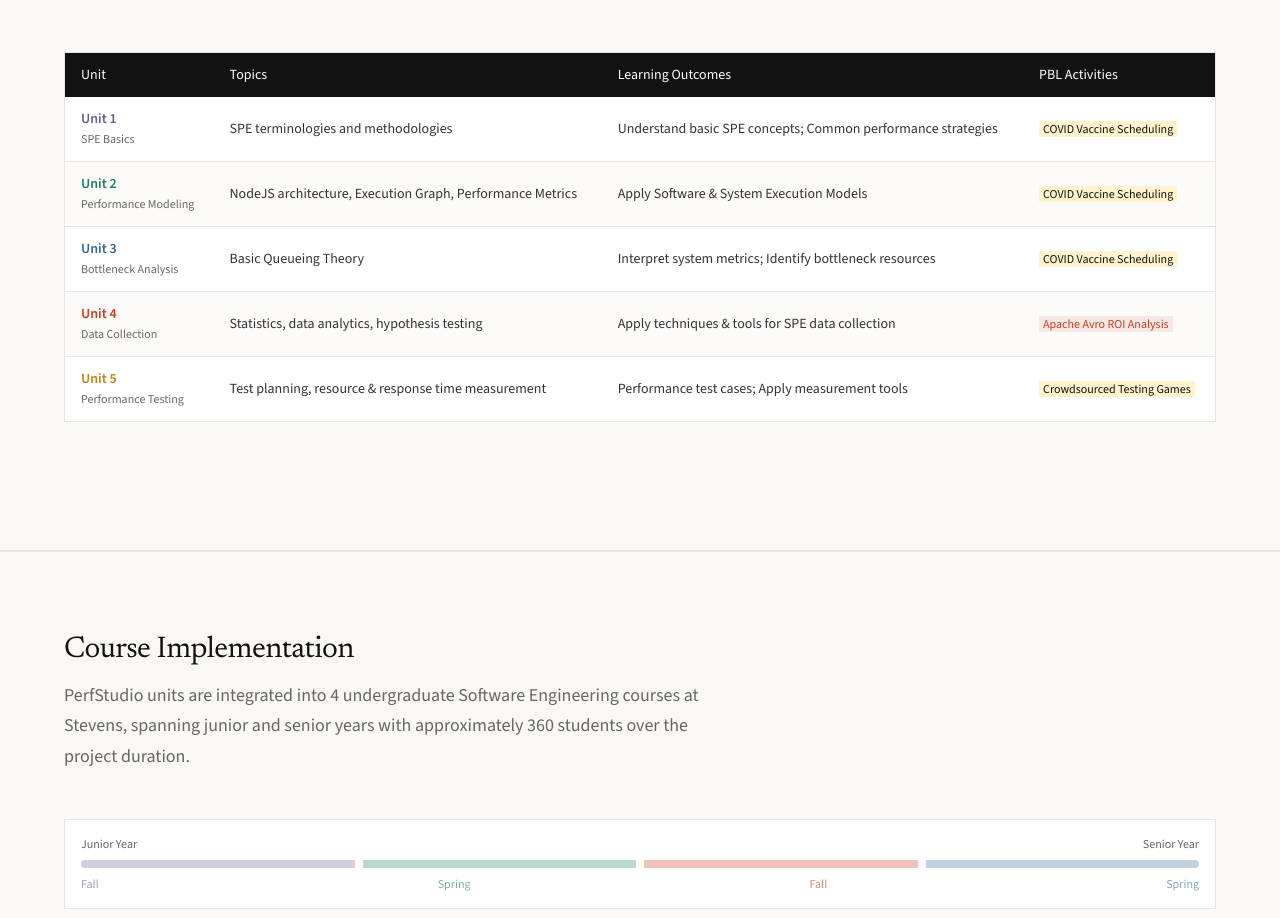
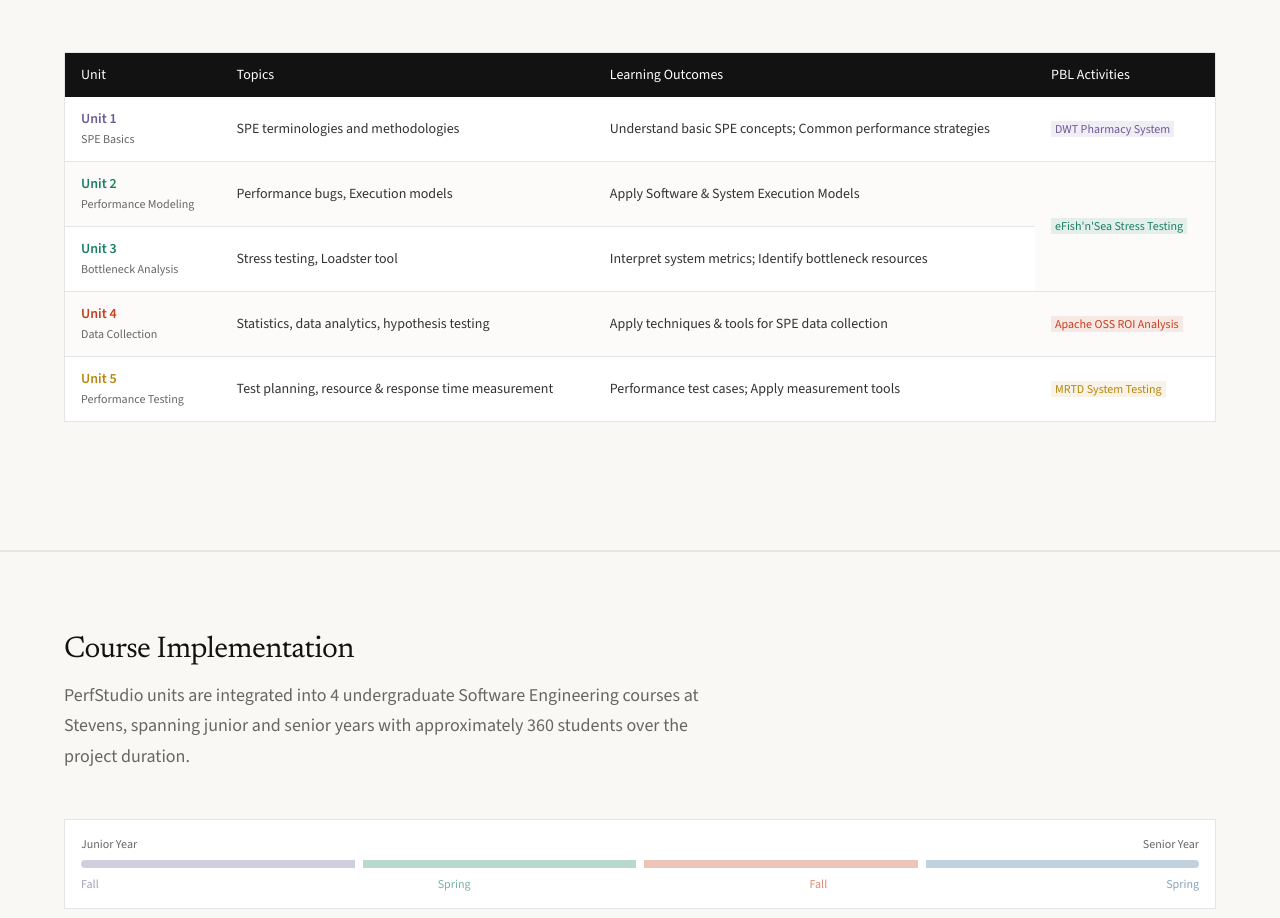
Before and after one commit to SIT-RiSE/NSF-perfstudio, a React (Vite) app: page /advisory-board in a window 1280 px wide. Shown: the part 1528-2446 px from the top of the page. Built offline with nearby package versions, Linux system fonts and the light colour scheme.

Commit message:
Update PBL activities in curricular framework table with actual course content

```diff
--- a/src/pages/Home.tsx
+++ b/src/pages/Home.tsx
@@ -305,25 +305,24 @@ export default function Home() {
                     </td>
                     <td className="py-3 px-4 text-[var(--color-ink-light)]">SPE terminologies and methodologies</td>
                     <td className="py-3 px-4 text-[var(--color-ink-light)]">Understand basic SPE concepts; Common performance strategies</td>
-                    <td className="py-3 px-4"><span className="bg-[var(--color-highlight)] px-1 text-xs">COVID Vaccine Scheduling</span></td>
+                    <td className="py-3 px-4"><span className="bg-[var(--color-accent-purple)]/10 text-[var(--color-accent-purple)] px-1 text-xs font-medium">DWT Pharmacy System</span></td>
                   </tr>
                   <tr className="border-b border-[var(--color-border)] bg-[var(--color-paper)]/50">
                     <td className="py-3 px-4">
                       <span className="font-semibold text-[var(--color-accent-teal)]">Unit 2</span><br/>
                       <span className="text-xs text-[var(--color-ink-muted)]">Performance Modeling</span>
                     </td>
-                    <td className="py-3 px-4 text-[var(--color-ink-light)]">NodeJS architecture, Execution Graph, Performance Metrics</td>
+                    <td className="py-3 px-4 text-[var(--color-ink-light)]">Performance bugs, Execution models</td>
                     <td className="py-3 px-4 text-[var(--color-ink-light)]">Apply Software & System Execution Models</td>
-                    <td className="py-3 px-4"><span className="bg-[var(--color-highlight)] px-1 text-xs">COVID Vaccine Scheduling</span></td>
+                    <td className="py-3 px-4" rowSpan={2}><span className="bg-[var(--color-accent-teal)]/10 text-[var(--color-accent-teal)] px-1 text-xs font-medium">eFish'n'Sea Stress Testing</span></td>
                   </tr>
                   <tr className="border-b border-[var(--color-border)]">
                     <td className="py-3 px-4">
-                      <span className="font-semibold text-[var(--color-accent-primary)]">Unit 3</span><br/>
+                      <span className="font-semibold text-[var(--color-accent-teal)]">Unit 3</span><br/>
                       <span className="text-xs text-[var(--color-ink-muted)]">Bottleneck Analysis</span>
                     </td>
-                    <td className="py-3 px-4 text-[var(--color-ink-light)]">Basic Queueing Theory</td>
+                    <td className="py-3 px-4 text-[var(--color-ink-light)]">Stress testing, Loadster tool</td>
                     <td className="py-3 px-4 text-[var(--color-ink-light)]">Interpret system metrics; Identify bottleneck resources</td>
-                    <td className="py-3 px-4"><span className="bg-[var(--color-highlight)] px-1 text-xs">COVID Vaccine Scheduling</span></td>
                   </tr>
                   <tr className="border-b border-[var(--color-border)] bg-[var(--color-paper)]/50">
                     <td className="py-3 px-4">
@@ -332,7 +331,7 @@ export default function Home() {
                     </td>
                     <td className="py-3 px-4 text-[var(--color-ink-light)]">Statistics, data analytics, hypothesis testing</td>
                     <td className="py-3 px-4 text-[var(--color-ink-light)]">Apply techniques & tools for SPE data collection</td>
-                    <td className="py-3 px-4"><span className="bg-[var(--color-accent-coral)]/10 text-[var(--color-accent-coral)] px-1 text-xs font-medium">Apache Avro ROI Analysis</span></td>
+                    <td className="py-3 px-4"><span className="bg-[var(--color-accent-coral)]/10 text-[var(--color-accent-coral)] px-1 text-xs font-medium">Apache OSS ROI Analysis</span></td>
                   </tr>
                   <tr>
                     <td className="py-3 px-4">
@@ -341,7 +340,7 @@ export default function Home() {
                     </td>
                     <td className="py-3 px-4 text-[var(--color-ink-light)]">Test planning, resource & response time measurement</td>
                     <td className="py-3 px-4 text-[var(--color-ink-light)]">Performance test cases; Apply measurement tools</td>
-                    <td className="py-3 px-4"><span className="bg-[var(--color-highlight)] px-1 text-xs">Crowdsourced Testing Games</span></td>
+                    <td className="py-3 px-4"><span className="bg-[var(--color-accent-warm)]/10 text-[var(--color-accent-warm)] px-1 text-xs font-medium">MRTD System Testing</span></td>
                   </tr>
                 </tbody>
               </table>
```
